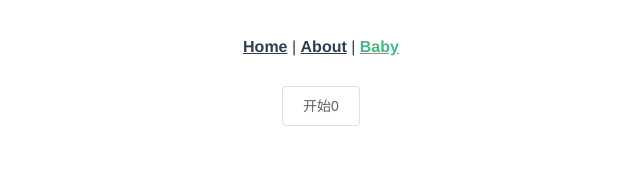
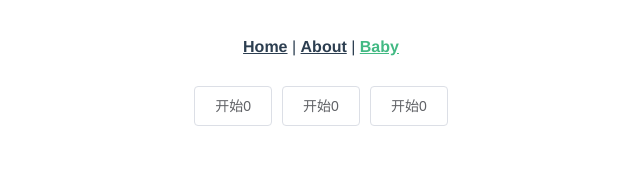
Before and after one commit to hzhao-badboy/bad-boy-web, a Vue app: page /#/baby in a window 1280 px wide. Shown: the top 176 px of the page, without its empty margins (319-959 px from the left). Built offline with nearby package versions, Linux system fonts and the light colour scheme.

Commit message:
feat: init

```diff
--- a/src/views/Baby.vue
+++ b/src/views/Baby.vue
@@ -1,5 +1,7 @@
 <template>
   <div>
+      <el-button>开始{{ count }}</el-button>
+      <el-button>开始{{ count }}</el-button>
       <el-button>开始{{ count }}</el-button>
   </div>
 </template>
```
